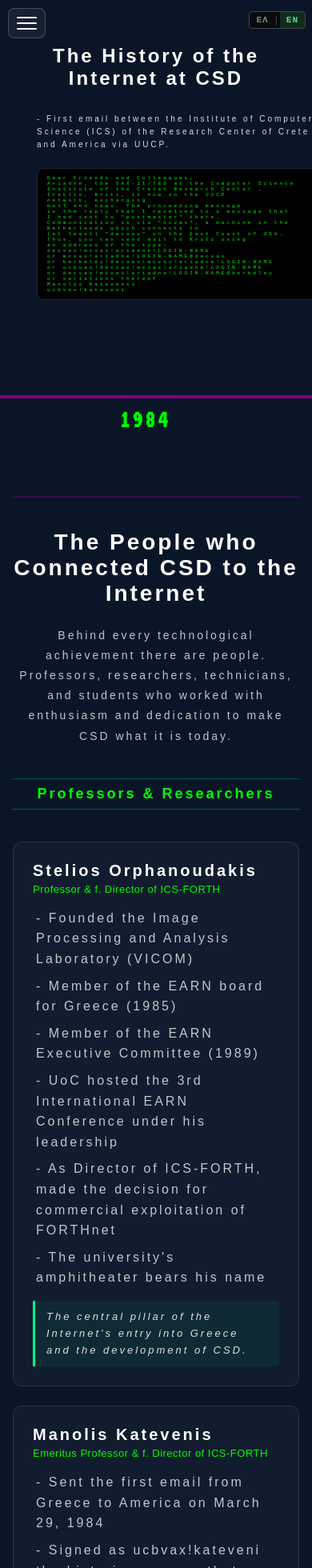
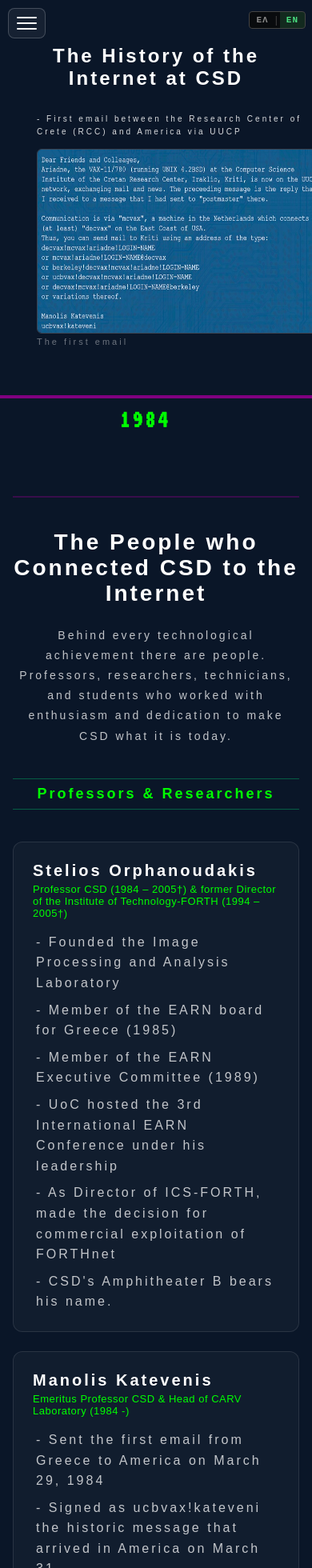
Before and after one commit to NontasLek/museum-site, a React (Vite) app: page /museum-site/internet in a window 390 px wide. Shown: the top 1960 px of the page at 80% size. Built offline with nearby package versions, Linux system fonts and the light colour scheme.

Commit message:
latest changes

```diff
--- a/src/pages/InternetPage.css
+++ b/src/pages/InternetPage.css
@@ -76,20 +76,6 @@
   padding-bottom: 20px;
 }
 
-.year-1984-events{
-  position: relative;
-  background-color: #000;
-  border: 1px solid rgba(255,255,255,0.15);
-  border-radius: 8px;
-  padding: 10px 24px;
-  margin: 24px 0;
-  font-family: 'Courier New', monospace;
-  font-size: 12px;
-  color: #00ff00;
-  white-space: pre; /* preserve the exact whitespace of the disk label format */
-  overflow: hidden;
-}
-
 .internet-event {
   font-size: 18px;
   line-height: 1.6;
@@ -128,6 +114,14 @@
 }
 
 /* Per-image size overrides — the 1989 and 1991 images are wider than the default */
+#image-1984{
+  height: 280px;
+  width: 450px;
+  border-radius: 6px;
+  border: 1px solid rgba(255,255,255,0.2);
+  object-fit: fill;
+}
+
 #image-1989{
   height:271px;
   width: 585px;
@@ -267,18 +261,6 @@
   padding-left: 4px;
 }
 
-/* Highlight quote at the bottom of each card — pushed to the bottom via margin-top: auto */
-.people-highlight {
-  background-color: rgba(0,255,136,0.06);
-  border-left: 3px solid #00ff88;
-  border-radius: 0 6px 6px 0;
-  padding: 10px 14px;
-  font-size: 13px;
-  line-height: 1.6;
-  color: rgba(255,255,255,0.85);
-  font-style: italic;
-  margin-top: auto;
-}
 
 .people-students-intro {
   font-size: 15px;
@@ -386,11 +368,6 @@
     font-size: 15px;
   }
 
-  .people-highlight {
-    font-size: 15px;
-    padding: 14px 18px;
-  }
-
   .people-students-intro {
     font-size: 17px;
   }
@@ -441,16 +418,12 @@
     gap:5px;
   }
 
-  .year-1984-events {
-    font-size: 6px;
-    margin: 16px 0;
-    padding: 8px 12px;
-    white-space: pre-wrap;
-    word-break: break-word;
-    overflow-wrap: anywhere;
+  /* Scale down the wide 1989/1991 images on mobile */
+  #image-1984{
+    width: 100%;
+    max-width: 360px;
+    height: 120%;
   }
-
-  /* Scale down the wide 1989/1991 images on mobile */
   #image-1989,
   #image-1991 {
     width: 100%;
--- a/src/pages/InternetPage.tsx
+++ b/src/pages/InternetPage.tsx
@@ -29,7 +29,6 @@
   name: string
   role: string
   contributions: string[]
-  highlight: string
 }
 
 // Reusable card component for both professors and infrastructure staff
@@ -47,9 +46,6 @@
           <p key={i} className="people-contribution">- {c}</p>
         ))}
       </div>
-      <div className="people-highlight">
-        <p>{person.highlight}</p>
-      </div>
     </div>
   )
 }
@@ -63,7 +59,7 @@
 // Empty-year entries ("") are visual spacers in the timeline layout.
 // Image IDs are referenced by CSS for per-image size overrides (#image-1989, #image-1991).
 const baseTimeline = [
-  { year: "1984",      images: [] },
+  { year: "1984",      images: [{ src: import.meta.env.BASE_URL + 'images/internet/1984_email EKEK.jpg',        id: "image-1984" }] },
   { year: "1985",      images: [] },
   { year: "1989",      images: [] },
   { year: "",      images: [{ src: import.meta.env.BASE_URL + 'images/internet/1989.png',        id: "image-1989" }] },
@@ -97,15 +93,13 @@
   const professors = professorIds.map((id) => ({
     name:          t(`peoplePage.professors.${id}.name`),
     role:          t(`peoplePage.professors.${id}.role`),
-    contributions: t(`peoplePage.professors.${id}.contributions`, { returnObjects: true }) as string[],
-    highlight:     t(`peoplePage.professors.${id}.highlight`),
+    contributions: t(`peoplePage.professors.${id}.contributions`, { returnObjects: true }) as string[]
   }))
 
   const infrastructure = infrastructureIds.map((id) => ({
     name:          t(`peoplePage.infrastructure.${id}.name`),
     role:          t(`peoplePage.infrastructure.${id}.role`),
-    contributions: t(`peoplePage.infrastructure.${id}.contributions`, { returnObjects: true }) as string[],
-    highlight:     t(`peoplePage.infrastructure.${id}.highlight`),
+    contributions: t(`peoplePage.infrastructure.${id}.contributions`, { returnObjects: true }) as string[]
   }))
 
   // Students is a plain string array in the translation file
@@ -130,33 +124,6 @@
                 {entry.events.map((event, i) => (
                   <p key={i} className="internet-event">- {event}</p>
                 ))}
-                 {entry.year === "1984" && (
-                <div className="year-1984-events">
-                  {<p>
-                    Dear Friends and Colleagues,
-                     <br></br>Ariadne, the VAX-11/780 at the Computer Science
-                     <br></br>Institute of the Cretan Research Center ,
-                     <br></br>Iraklio, Kriti, is now on the UUCP
-                     <br></br>network, exchanging
-                     <br></br>mail and news. The proceeding message
-                     <br></br>is the reply that I received to a message that
-                     <br></br>I had sent to "postmaster" there.
-                     <br></br>Communication is via "ncvax", a machine in the
-                     <br></br>Netherlands which connects to
-                     <br></br>(at least) "decvax" on the East Coast of USA.
-                     <br></br>Thus, you can send mail to Kriti using
-                     <br></br>an address of the type:
-                     <br></br>decvax!mcvax!ariadne!LOGIN-NAME
-                     <br></br>or mcvax!ariadne!LOGIN-NAME@decvax
-                     <br></br>or berkeley!decvax!mcvax!ariadne!LOGIN-NAME
-                     <br></br>or ucbvax!decvax!mcvax!ariadne!LOGIN-NAME
-                     <br></br>or decvax!mcvax!ariadne!LOGIN-NAME@berkeley
-                     <br></br>or variations thereof.
-                     <br></br>Manolis Katevenis
-                     <br></br>ucbvax!kateveni
-                     </p>}
-                </div>
-                )}
                 {entry.images.map((img, i) => (
                   <div key={i} className="internet-image-container" >
                     <div className="image-hover-container">
```
Also changed, not shown: public/images/internet/1984_email EKEK.jpg (added), src/locales/el/translation.json, src/locales/en/translation.json.
